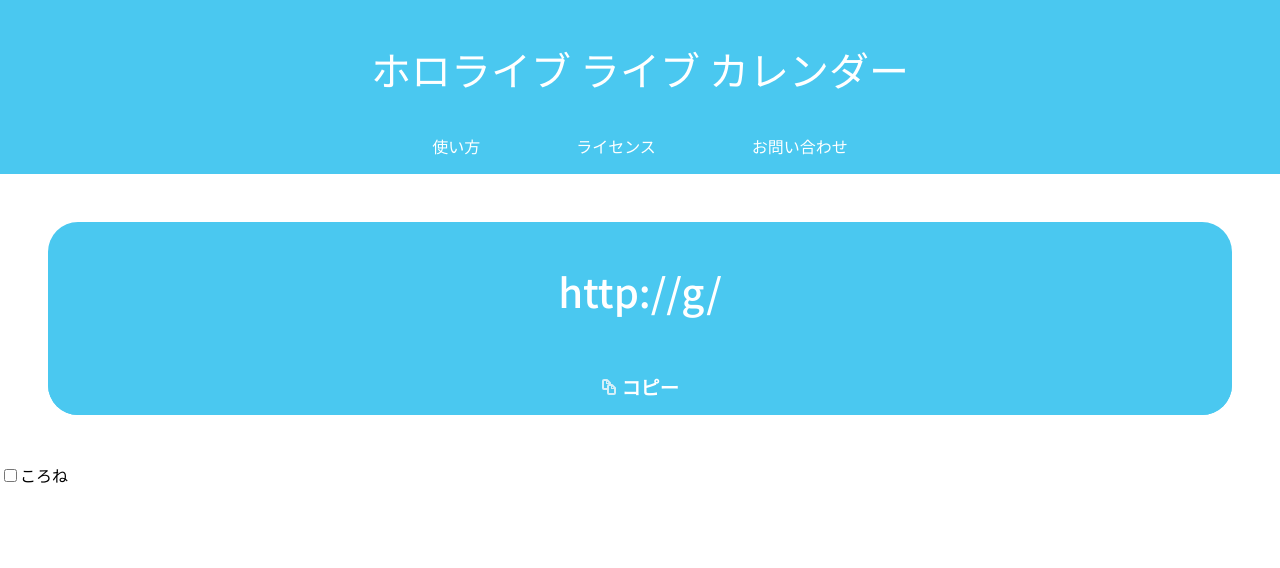
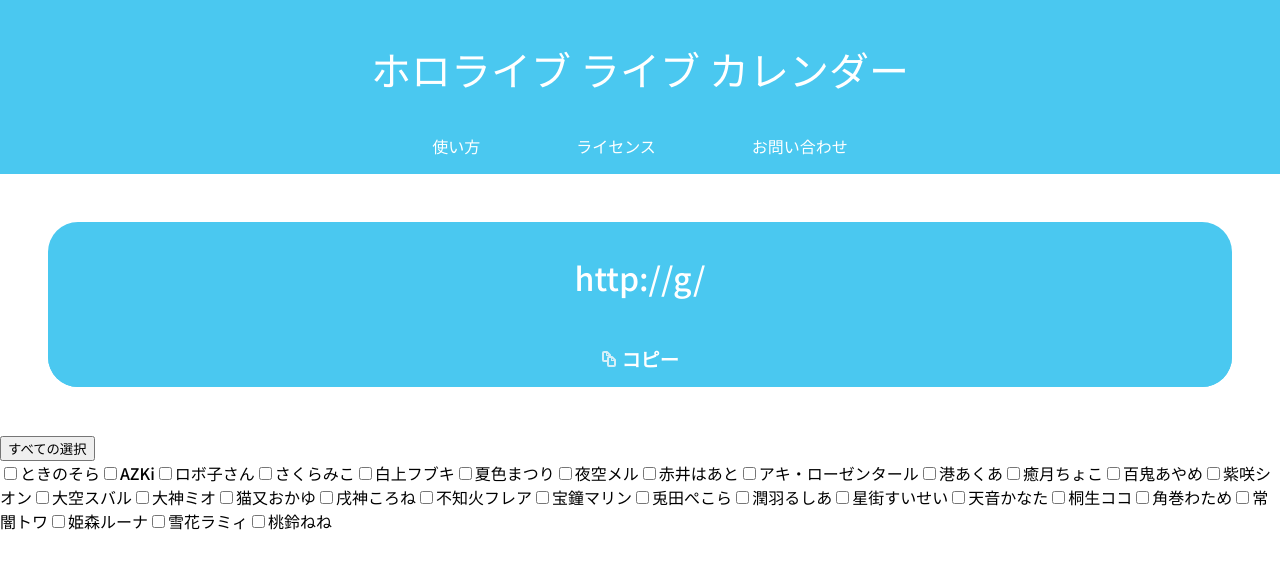
Before and after one commit to isabella232/page, a React (Create React App) app in the folder holo-live-calendar/: page / in a window 1280 px wide. Shown: the top 568 px of the page. Built offline with nearby package versions, Linux system fonts and the light colour scheme.

Commit message:
全選択の実装

```diff
--- a/holo-live-calendar/src/index.css
+++ b/holo-live-calendar/src/index.css
@@ -24,7 +24,7 @@
   margin: 0;
   padding: 1em;
   color: white;
-  font-size: 5vmin;
+  font-size: 2em;
   border-radius: 30px 30px 0 0;
 }
 
--- a/holo-live-calendar/src/index.tsx
+++ b/holo-live-calendar/src/index.tsx
@@ -9,7 +9,8 @@
 interface State {
   idols: boolean[],
   url: string,
-  copied: boolean
+  copied: boolean,
+  isAllChecked: boolean
 }
 
 class CreateURL extends React.Component<{}, State> {
@@ -19,11 +20,14 @@
     this.state = {
       idols: Array(getAllLength()).fill(false),
       url: 'http://g/',
-      copied: false
+      copied: false,
+      isAllChecked: false
     }
 
     this.opURL = this.opURL.bind(this)
     this.generateURL = this.generateURL.bind(this)
+    this.createCheckBox = this.createCheckBox.bind(this)
+    this.allChecks = this.allChecks.bind(this)
   }
 
   /**
@@ -34,7 +38,6 @@
     const name = event.currentTarget.getAttribute('data-name')
     if(name != null){
       const index = getIdolIndex(name)
-      console.log(this.state.idols[index])
       const idols = this.state.idols
 
       // add or remove with checkbox state
@@ -43,13 +46,14 @@
       }else{
         idols[index] = true
       }
-      const url = this.generateURL()
+      const url = this.generateURL(idols)
 
       this.setState(state => {
         return {
           idols: idols,
           copied: false,
-          url: url
+          url: url,
+          isAllChecked: false
         }
       })
     }
@@ -58,10 +62,10 @@
   /**
    * URLを生成する。
    */
-  generateURL(): string {
+  generateURL(idols: boolean[]): string {
     const idolUrlNames: string[] = []
 
-    this.state.idols.forEach((element, index) => {
+    idols.forEach((element, index) => {
       if(element){
         const idolData = getIdolData(index)
         if(idolData !== undefined){
@@ -70,6 +74,41 @@
       }
     })
     return `http://g/?idols=${idolUrlNames.join(',')}`
+  }
+
+  /**
+   * 各チェックボックスを作成する。
+   */
+  createCheckBox() {
+    const checkbox = []
+    for(let i = 0; getAllLength() > i; ++i){
+      const name = getIdolData(i)
+      checkbox.push(
+        <span>
+          <input type="checkbox" checked={this.state.idols[i]} onChange={this.opURL} data-name={name?.urlName} />{name?.name}
+        </span>
+      )
+    }
+    return checkbox
+  }
+
+  /**
+   * 全選択と全選択解除
+   */
+  allChecks(){
+    if(!this.state.isAllChecked){
+      this.setState(state => ({
+        idols: state.idols.map(() => true),
+        isAllChecked: true,
+        url: this.generateURL(state.idols.map(() => true))
+      }))
+    }else{
+      this.setState(state => ({
+        idols: state.idols.map(() => false),
+        isAllChecked: false,
+        url: this.generateURL(state.idols.map(() => false))
+      }))
+    }
   }
 
   render(){
@@ -88,7 +127,12 @@
             </CopyToClipBoard>
           </div>
         </div>
-        <input type="checkbox" checked={this.state.idols[getIdolIndex('korone')]} onChange={this.opURL} data-name="korone" />ころね
+        <div>
+          <button onClick={this.allChecks}>
+            {this.state.isAllChecked ? "すべてを選択を解除" : "すべての選択"}
+          </button>
+        </div>
+        {this.createCheckBox()}
       </div>
     )
   }
```
